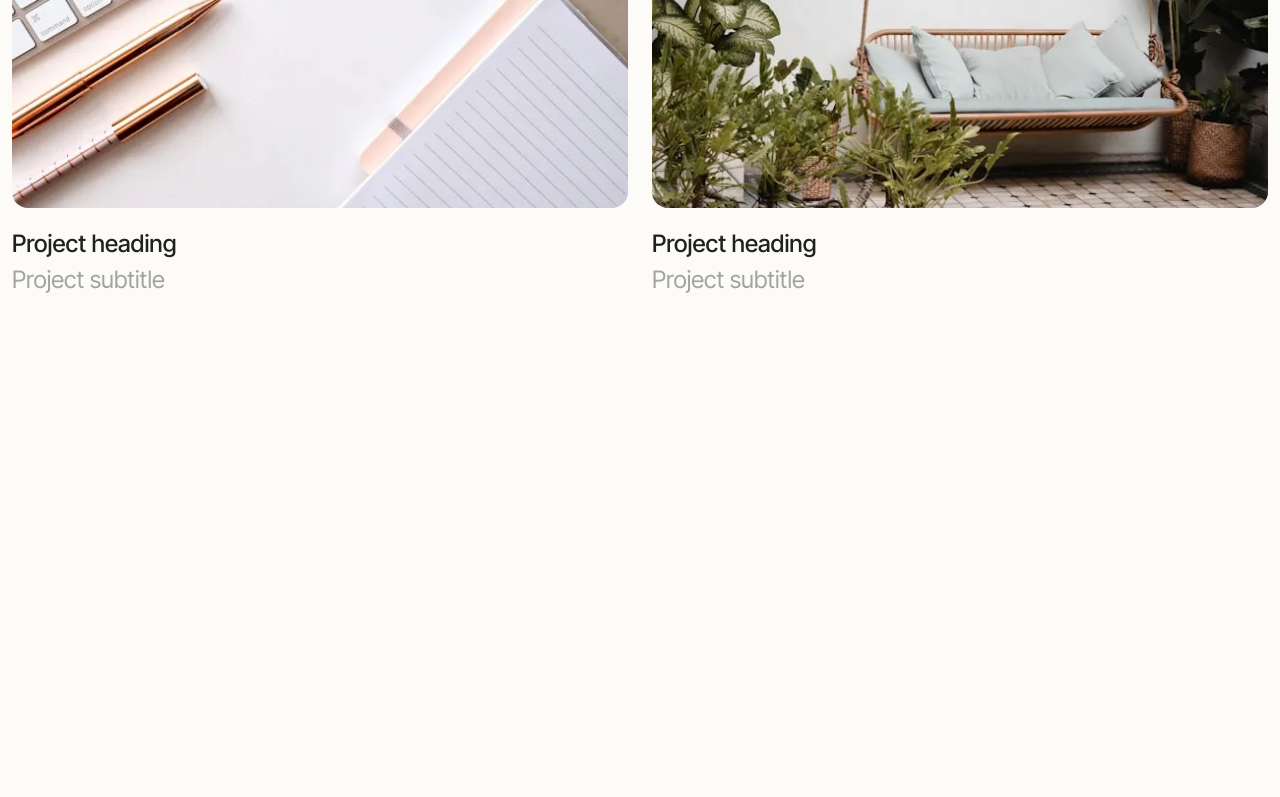
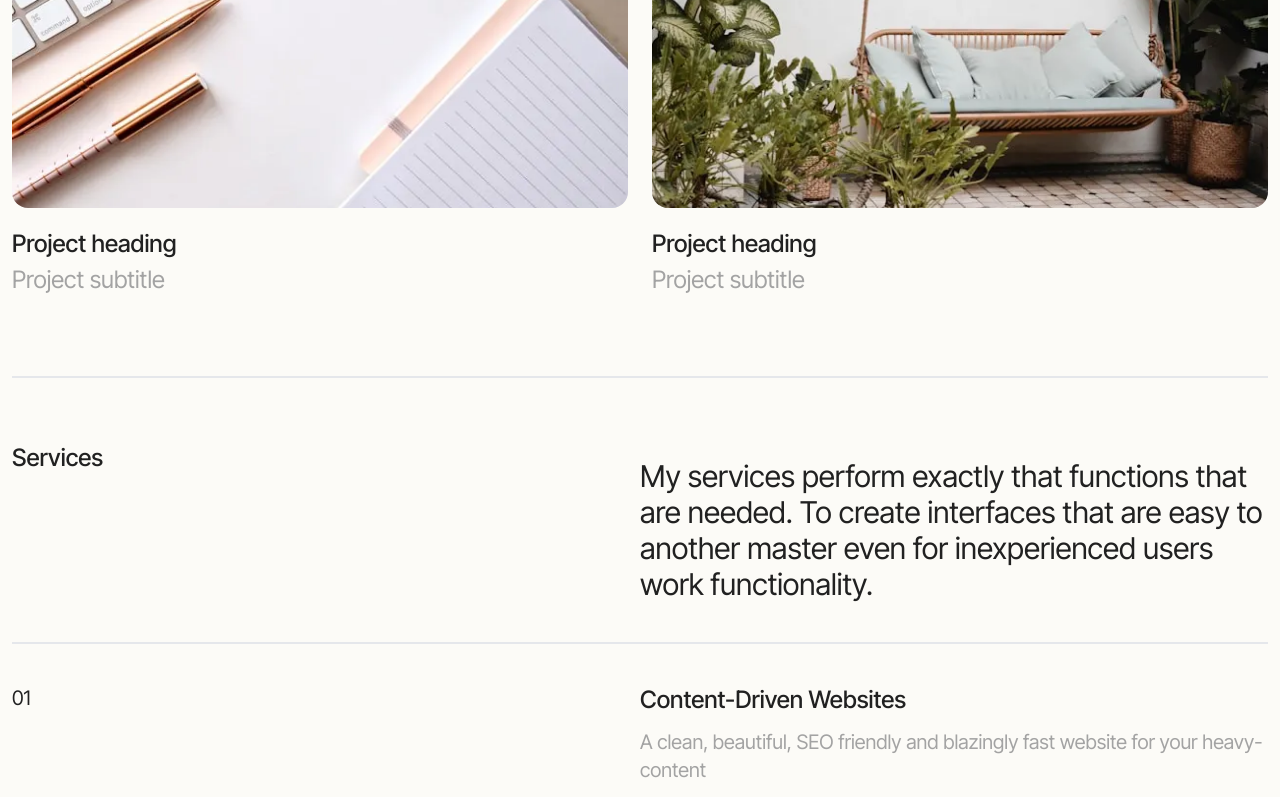
Before and after one commit to TheAnasObaid/theanasobaid.github.io, a React (Vite) app: page / in a window 1280 px wide. Shown: the part 2000-2797 px from the top of the page. Before the commit the page ends 2376 px from the top, so only its background shows below. Built offline with nearby package versions, Linux system fonts and the light colour scheme.

Commit message:
Build services section

```diff
--- a/src/components/About.tsx
+++ b/src/components/About.tsx
@@ -6,10 +6,7 @@ const About = () => {
   A multi-disciplinary freelancer with a background in web development. I've had over 2 years of experience and retain a computer science degree.`;
 
   return (
-    <div
-      id="work"
-      className="flex flex-col md:flex-row items-center md:items-start justify-between border-t-2 pt-16"
-    >
+    <div id="work">
       <SectionDetails heading={heading} description={description} />
     </div>
   );
--- a/src/components/SectionDetails.tsx
+++ b/src/components/SectionDetails.tsx
@@ -5,7 +5,7 @@ interface Props {
 
 const SectionDetails = ({ heading, description }: Props) => {
   return (
-    <>
+    <div className="flex flex-col md:flex-row items-center md:items-start justify-between border-t-2 pt-16">
       <div className="w-full md:w-1/2">
         <h2 className="text-xl md:text-2xl text-center md:text-start font-medium">
           {heading}
@@ -16,7 +16,7 @@ const SectionDetails = ({ heading, description }: Props) => {
           {description}
         </p>
       </div>
-    </>
+    </div>
   );
 };
 
--- /dev/null
+++ b/src/components/Services.tsx
@@ -0,0 +1,37 @@
+import SectionDetails from "./SectionDetails";
+
+const Services = () => {
+  const heading = "Services";
+  const description =
+    "My services perform exactly that functions that are needed. To create interfaces that are easy to another master even for inexperienced users work functionality.";
+
+  const services = [
+    {
+      number: "01",
+      heading: "Content-Driven Websites",
+      description: `A clean, beautiful, SEO friendly and blazingly fast website for your heavy-content`,
+    },
+    {
+      number: "02",
+      heading: "Websites Maintenance",
+      description: `Maintaining your websites, so you can focus more on your goals, not on work`,
+    },
+  ];
+
+  return (
+    <div className="mb-20">
+      <SectionDetails heading={heading} description={description} />
+      {services.map((service) => (
+        <div className="flex flex-col md:flex-row gap-3 md:gap-0 md:justify-between mt-10 border-t-2 pt-10 mb-20">
+          <div className="text-xl w-full md:w-1/2">{service.number}</div>
+          <div className="w-full md:w-1/2">
+            <h3 className="text-2xl font-medium mb-3">{service.heading}</h3>
+            <p className="text-xl text-neutral-400">{service.description}</p>
+          </div>
+        </div>
+      ))}
+    </div>
+  );
+};
+
+export default Services;
--- a/src/pages/HomePage.tsx
+++ b/src/pages/HomePage.tsx
@@ -1,5 +1,6 @@
 import About from "../components/About";
 import Hero from "../components/Hero";
+import Services from "../components/Services";
 import Work from "../components/Work";
 
 const HomePage = () => {
@@ -8,6 +9,7 @@ const HomePage = () => {
       <Hero />
       <About />
       <Work />
+      <Services />
     </>
   );
 };
```
